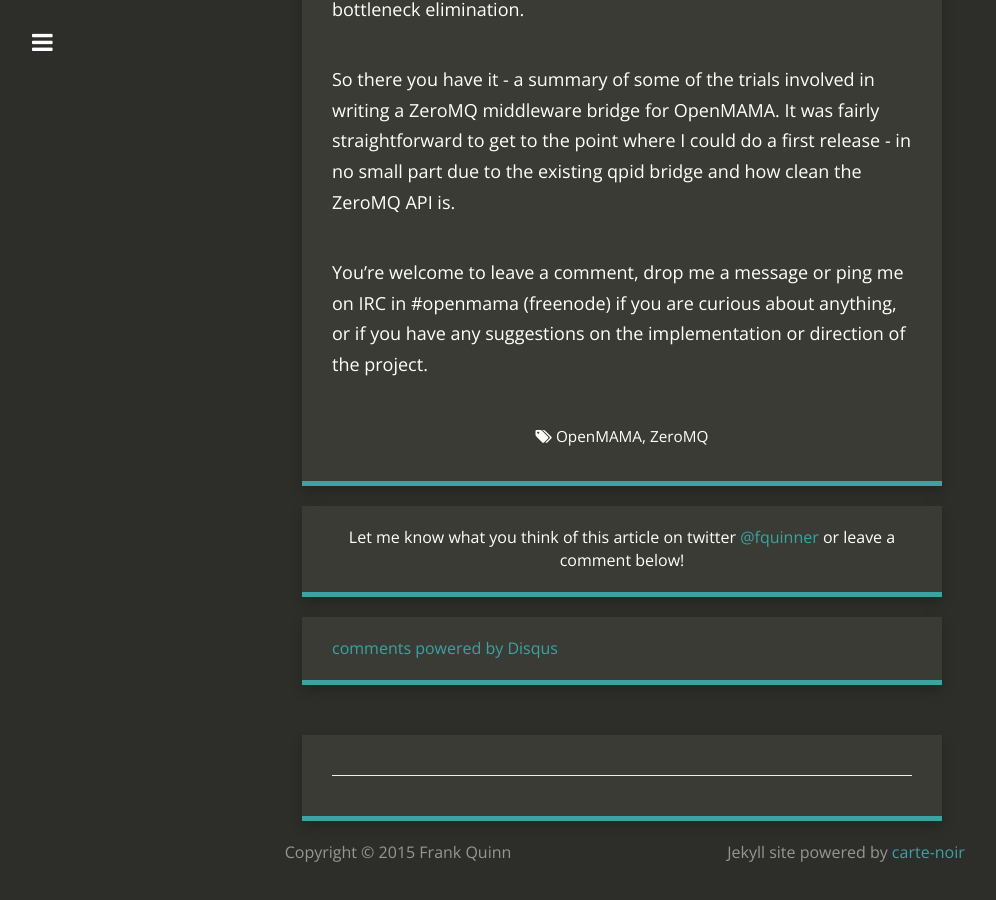
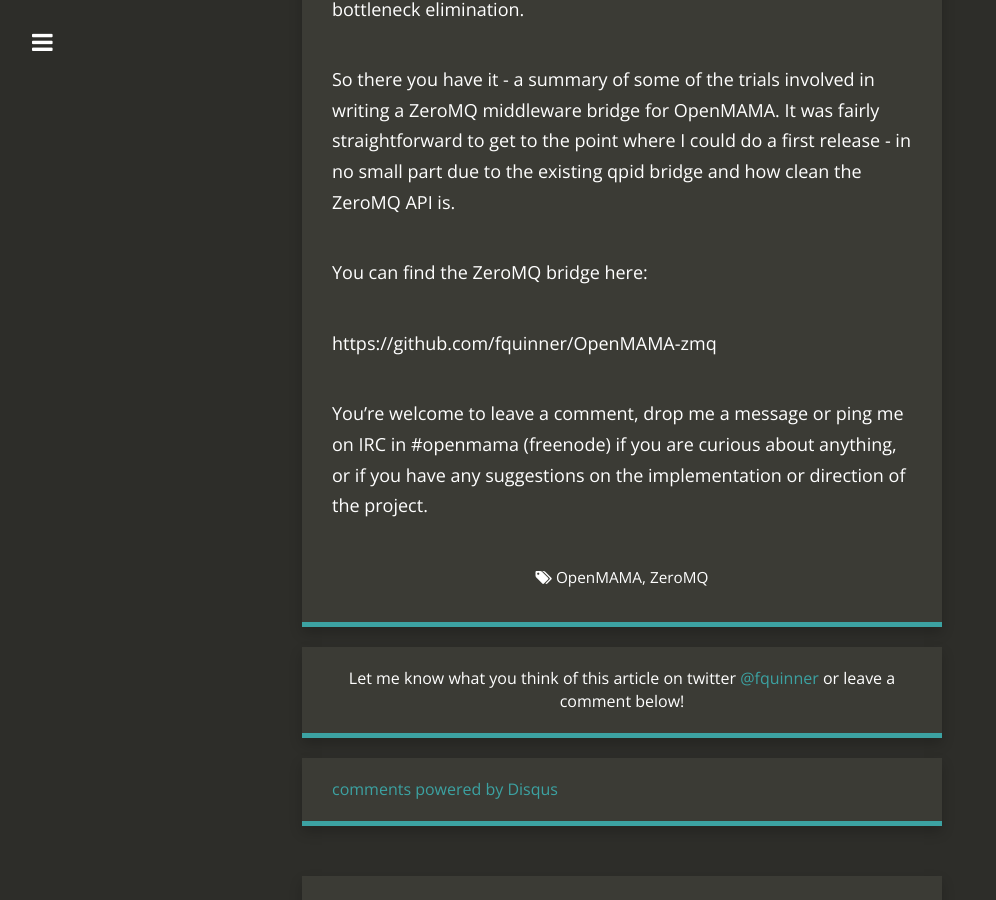
Before and after one commit to fquinner/fquinner.github.io, a Jekyll site: the page built from _posts/2015-09-13-so-it-begins.md, in a window 1280 px wide and 900 px high, scrolled down 3384 px. Shown: the whole window, without its empty margins (18-1014 px from the left). Built offline with Jekyll 4.4.1, drawn with Linux system fonts in a browser that asks for light colours; nearby versions of some CDN libraries; Markdown is read by kramdown in place of the engine named in the settings; comment, search, counter and statistics services are not loaded.

Commit message:
Added link to github to blog post.

```diff
--- a/_posts/2015-09-13-so-it-begins.md
+++ b/_posts/2015-09-13-so-it-begins.md
@@ -101,6 +101,10 @@
 where I could do a first release - in no small part due to the existing qpid bridge
 and how clean the ZeroMQ API is.
 
+You can find the ZeroMQ bridge here:
+
+https://github.com/fquinner/OpenMAMA-zmq
+
 You’re welcome to leave a comment, drop me a message or ping me on IRC in #openmama
 (freenode) if you are curious about anything, or if you have any suggestions on the
 implementation or direction of the project.
```
